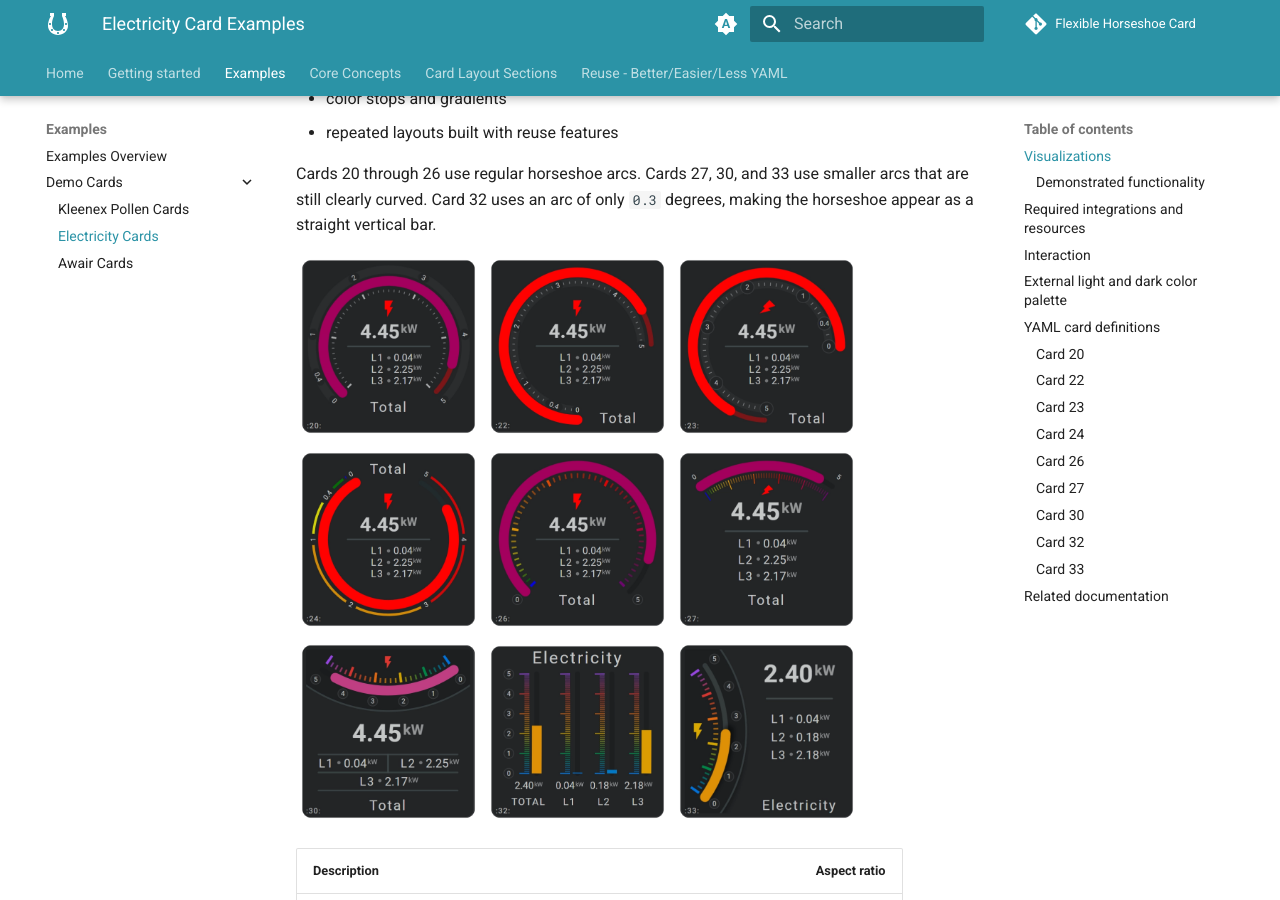
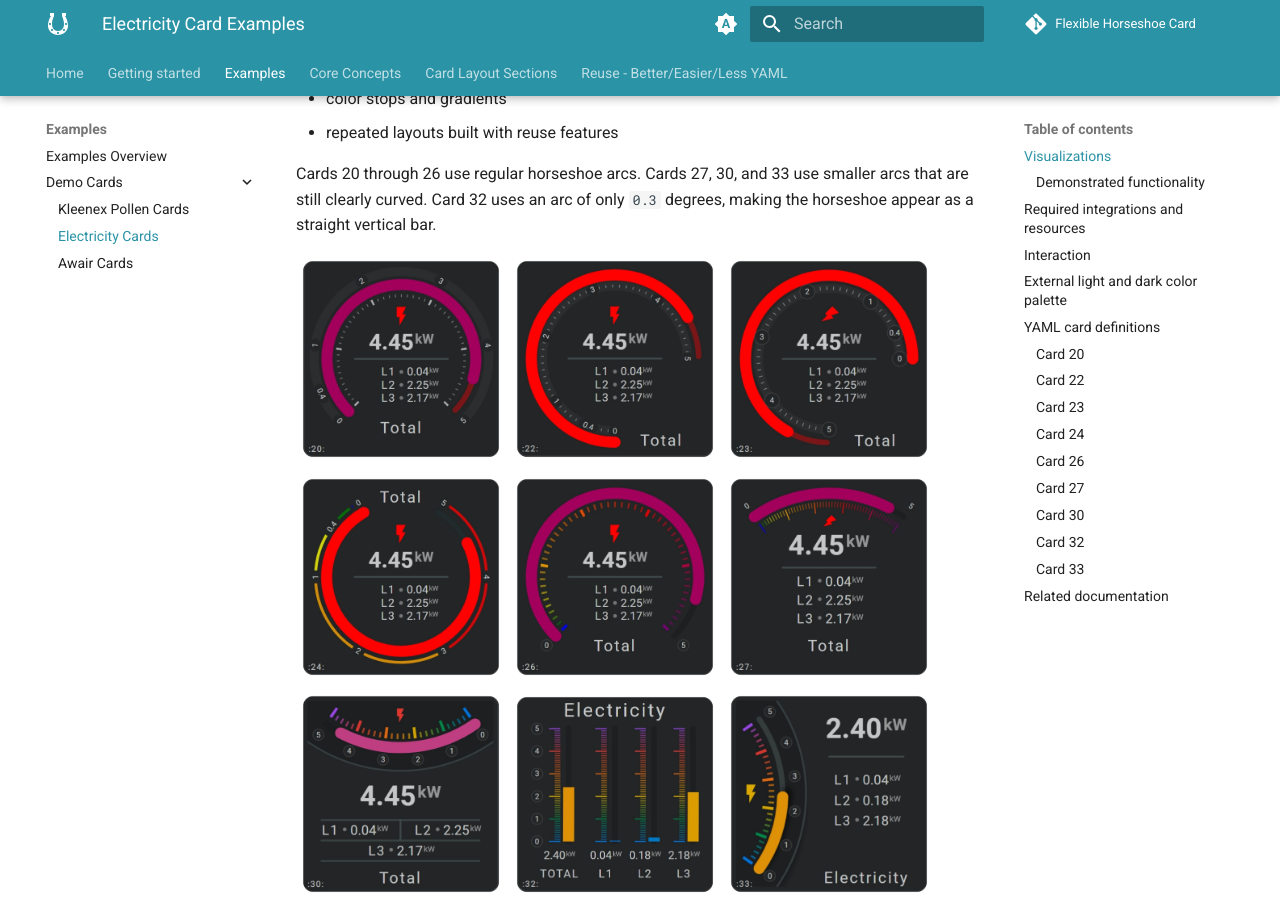
Before and after one commit to AmoebeLabs/flex-horseshoe-card, an MkDocs documentation site: the page built from docs/docs/examples/demo-cards/demo-card-electricity-many.md, in a window 1280 px wide and 900 px high, scrolled down 593 px. Built offline with MkDocs 1.6.1 and Material for MkDocs 9.7.7, drawn with Linux system fonts in a browser that asks for light colours; comment, search, counter and statistics services are not loaded.

Commit message:
Update electricity cards

```diff
--- a/docs/docs/examples/demo-cards/demo-card-electricity-many.md
+++ b/docs/docs/examples/demo-cards/demo-card-electricity-many.md
@@ -30,15 +30,15 @@ The examples focus on:
 
 Cards 20 through 26 use regular horseshoe arcs. Cards 27, 30, and 33 use smaller arcs that are still clearly curved. Card 32 uses an arc of only `0.3` degrees, making the horseshoe appear as a straight vertical bar.
 
-![](../../assets/screenshots/fhs-demo-card-20-electricity--dark.webp){width="185"}
-![](../../assets/screenshots/fhs-demo-card-22-electricity--dark.webp){width="185"}
-![](../../assets/screenshots/fhs-demo-card-23-electricity--dark.webp){width="185"}
-![](../../assets/screenshots/fhs-demo-card-24-electricity--dark.webp){width="185"}
-![](../../assets/screenshots/fhs-demo-card-26-electricity--dark.webp){width="185"}
-![](../../assets/screenshots/fhs-demo-card-27-electricity--dark.webp){width="185"}
-![](../../assets/screenshots/fhs-demo-card-30b-electricity--dark.webp){width="185"}
-![](../../assets/screenshots/fhs-demo-card-32b-electricity--dark.webp){width="185"}
-![](../../assets/screenshots/fhs-demo-card-33-electricity--dark.webp){width="185"}
+![](../../assets/screenshots/fhs-demo-card-20-electricity--dark.webp){width="210"}
+![](../../assets/screenshots/fhs-demo-card-22-electricity--dark.webp){width="210"}
+![](../../assets/screenshots/fhs-demo-card-23-electricity--dark.webp){width="210"}
+![](../../assets/screenshots/fhs-demo-card-24-electricity--dark.webp){width="210"}
+![](../../assets/screenshots/fhs-demo-card-26-electricity--dark.webp){width="210"}
+![](../../assets/screenshots/fhs-demo-card-27-electricity--dark.webp){width="210"}
+![](../../assets/screenshots/fhs-demo-card-30b-electricity--dark.webp){width="210"}
+![](../../assets/screenshots/fhs-demo-card-32b-electricity--dark.webp){width="210"}
+![](../../assets/screenshots/fhs-demo-card-33-electricity--dark.webp){width="210"}
 
 | Description                                                                        | Aspect ratio |
 | :--------------------------------------------------------------------------------- | :----------- |
```
